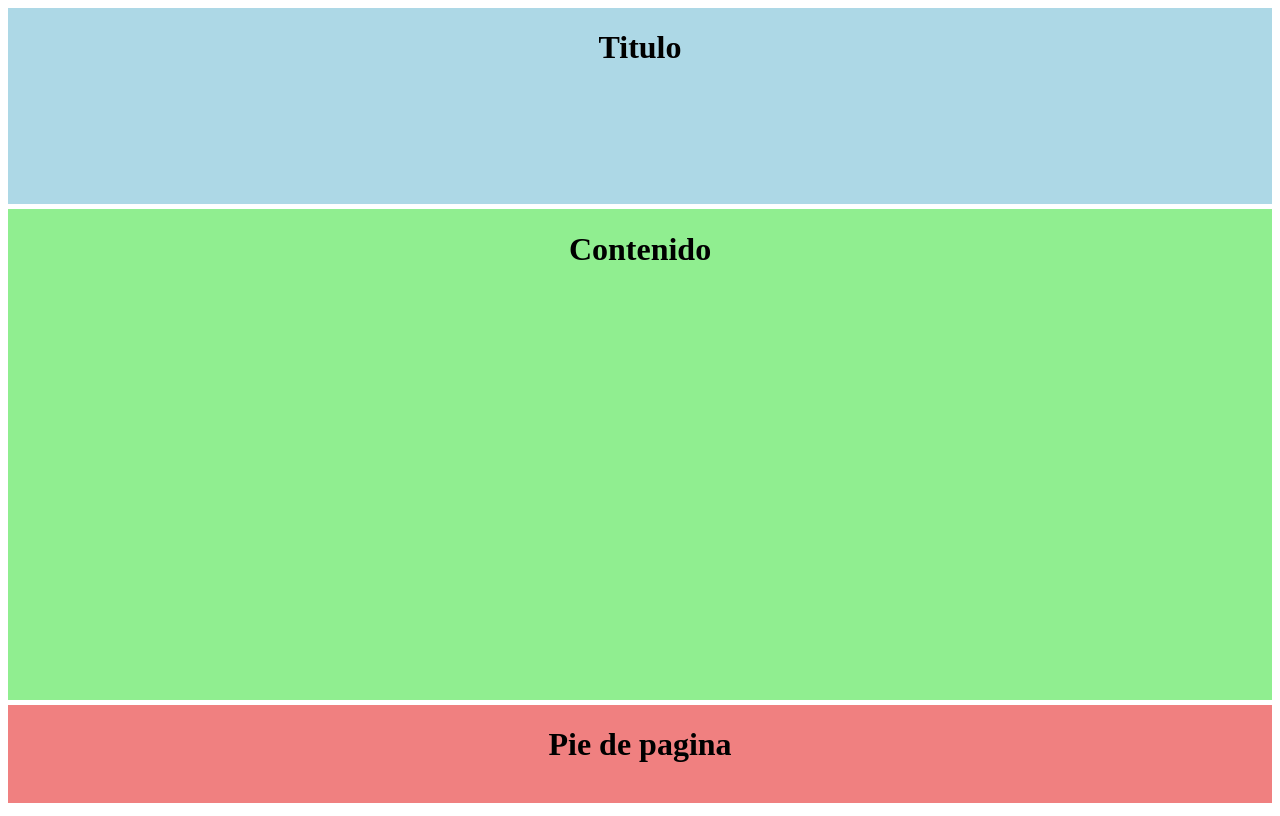
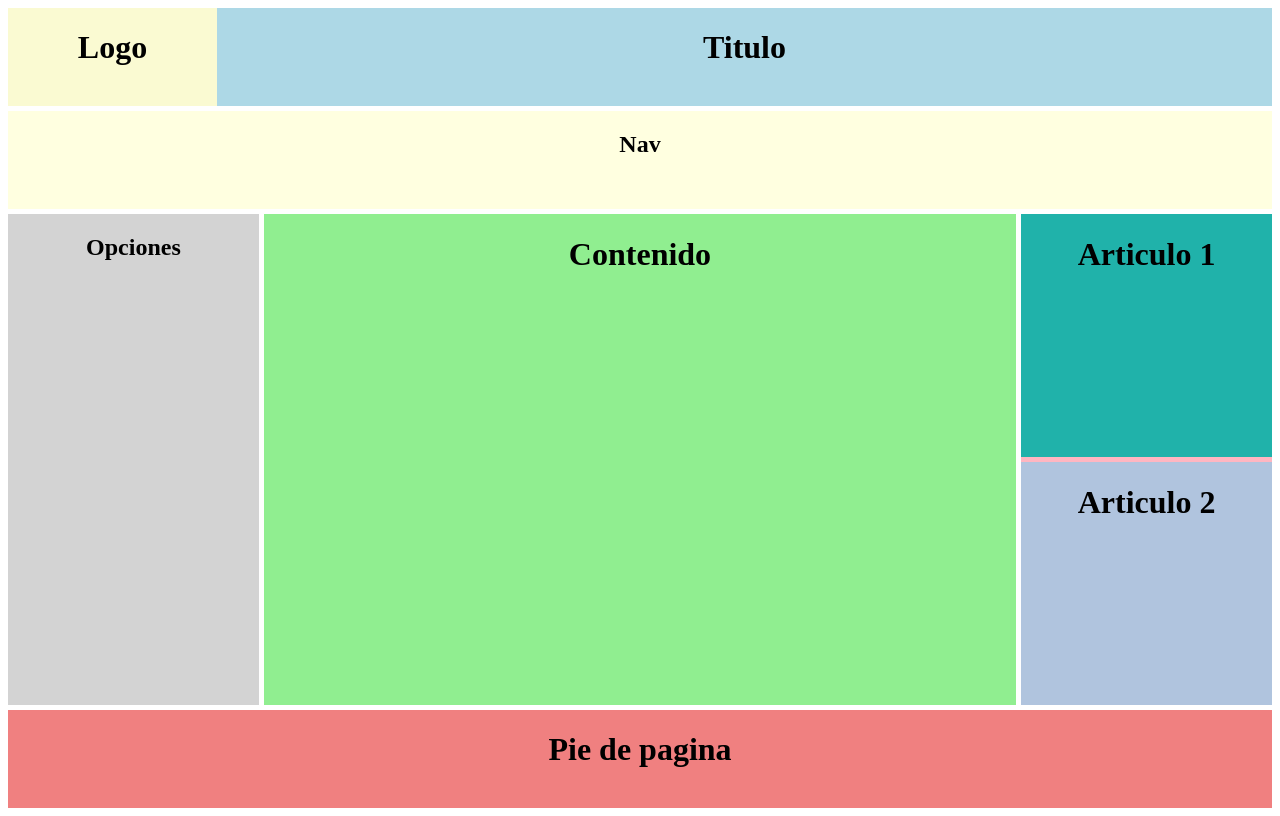
Before and after one commit to WalterDeRacagua/EJERCICIOS-AW, a plain HTML site: page EJERCICIO 1/ejercicio.html in a window 1280 px wide. Drawn offline with Linux system fonts and the light colour scheme.

Commit message:
CSSs cambios para más parecido

```diff
--- a/EJERCICIO 1/ejercicio.html
+++ b/EJERCICIO 1/ejercicio.html
@@ -4,7 +4,7 @@
 <head>
     <meta charset="UTF-8" />
     <title>Ejercicio 1</title>
-    <link rel="stylesheet" href="estilo1.css" />
+    <link rel="stylesheet" href="estilo4.css" />
 </head>
 
 <body>
--- a/EJERCICIO 1/estilo1.css
+++ b/EJERCICIO 1/estilo1.css
@@ -32,6 +32,9 @@
     grid-area: main;
     background-color: lightgreen;
     text-align: center;
+    /* Para que se vea como en el ejercicio
+     */
+    margin: 0 10%;
 }
 
 .art1{
--- a/EJERCICIO 1/estilo3.css
+++ b/EJERCICIO 1/estilo3.css
@@ -31,6 +31,7 @@
     grid-area: opciones;
     background-color: lightgray;
     text-align: center;
+    margin-top: 3%;
 }
 
 .main{
```
